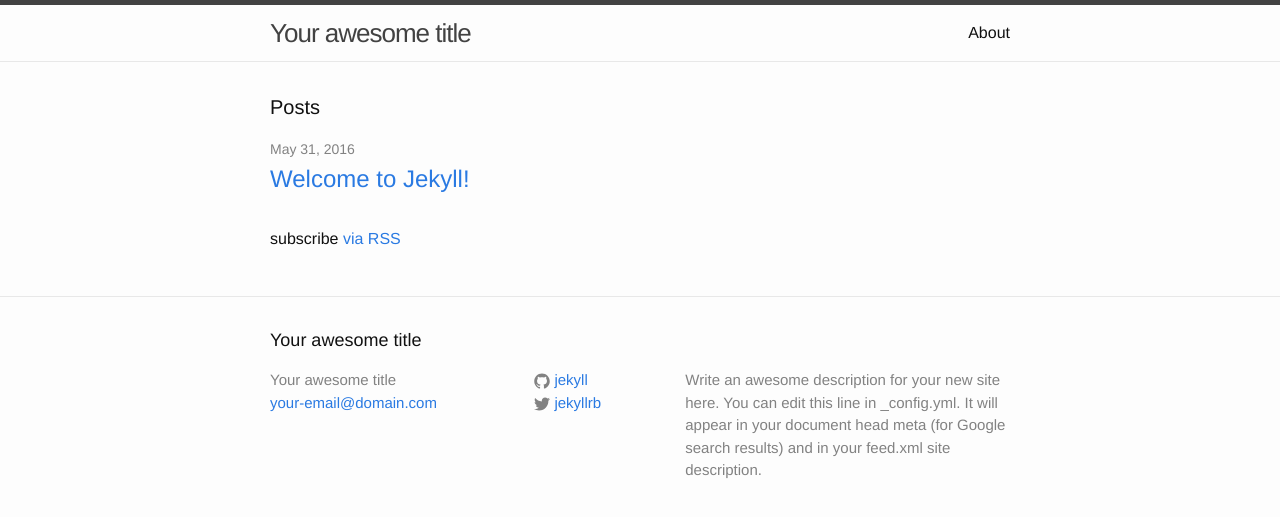
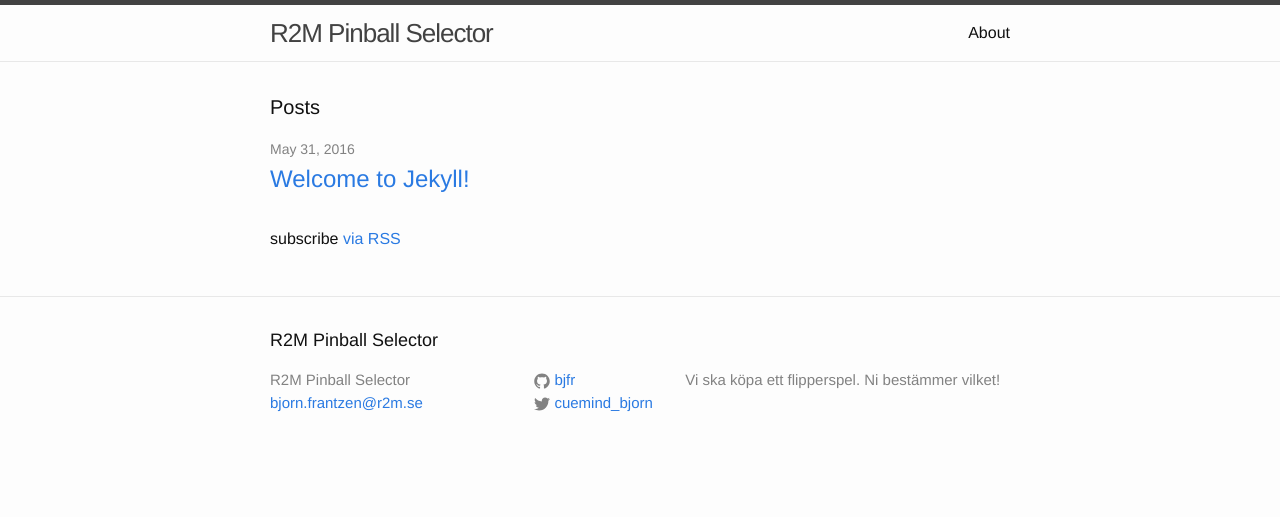
Before and after one commit to bjfr/pinball, a Jekyll site: the page built from index.html, in a window 1280 px wide. Shown: the top 517 px of the page. Built offline with Jekyll 4.4.1, drawn with Linux system fonts in a browser that asks for light colours.

Commit message:
Config....

```diff
--- a/_config.yml
+++ b/_config.yml
@@ -6,16 +6,14 @@
 # 'jekyll serve'. If you change this file, please restart the server process.
 
 # Site settings
-title: Your awesome title
-email: your-email@domain.com
+title: R2M Pinball Selector
+email: bjorn.frantzen@r2m.se
 description: > # this means to ignore newlines until "baseurl:"
-  Write an awesome description for your new site here. You can edit this
-  line in _config.yml. It will appear in your document head meta (for
-  Google search results) and in your feed.xml site description.
-baseurl: "" # the subpath of your site, e.g. /blog
-url: "http://yourdomain.com" # the base hostname & protocol for your site
-twitter_username: jekyllrb
-github_username:  jekyll
+    Vi ska köpa ett flipperspel. Ni bestämmer vilket!
+baseurl: "/pinball" # the subpath of your site, e.g. /blog
+url: "http://bjfr.github.io" # the base hostname & protocol for your site
+twitter_username: cuemind_bjorn
+github_username:  bjfr
 
 # Build settings
 markdown: kramdown
```
